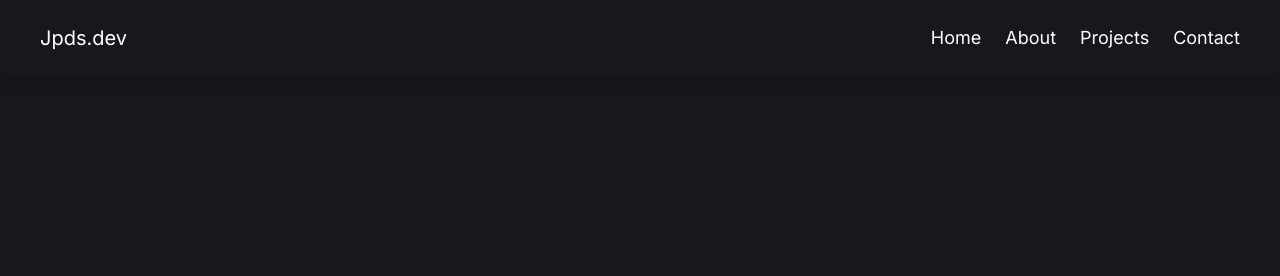
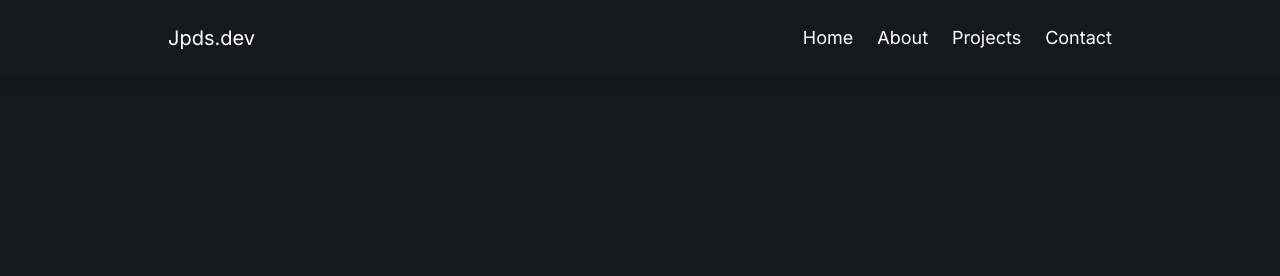
Before and after one commit to joaopedrosduarte/portifolio, an Astro site: page / in a window 1280 px wide. Shown: the top 276 px of the page. Built offline with nearby package versions, Linux system fonts and the light colour scheme; Astro itself is replaced by a stand-in of ours.

Commit message:
add padding pro header

```diff
--- a/src/components/Header.tsx
+++ b/src/components/Header.tsx
@@ -11,8 +11,8 @@ export default function Header() {
     const [open, setOpen] = useState(false);
 
     return (
-        <header className='bg-darkmode-bg shadow-lg w-full py-6 px-10 fixed z-50'>
-            <nav className="flex justify-between">
+        <header className='bg-darkmode-bg shadow-lg w-full py-6 fixed z-50 flex justify-center align-middle'>
+            <nav className="flex justify-between max-w-5xl w-full px-10">
                 <h1>
                     <a href="/">Jpds.dev</a>
                 </h1>
--- a/src/components/Hero.tsx
+++ b/src/components/Hero.tsx
@@ -5,7 +5,7 @@ export default function Hero() {
 
   return (
     <div className="flex w-full justify-center items-center">
-      <div className="flex flex-col max-w-5xl w-full items-center px-10 pb-48 pt-[320px]">
+      <div className="flex flex-col max-w-5xl w-full items-center px-10 py-72">
         <div className="w-full gap-4 flex rg:max-w-none flex-col rg:flex-row justify-between items-center">
           <span>
             <span className="text-4xl text-darkmode-auxiliartext leading-[4rem] font-semibold">
```
